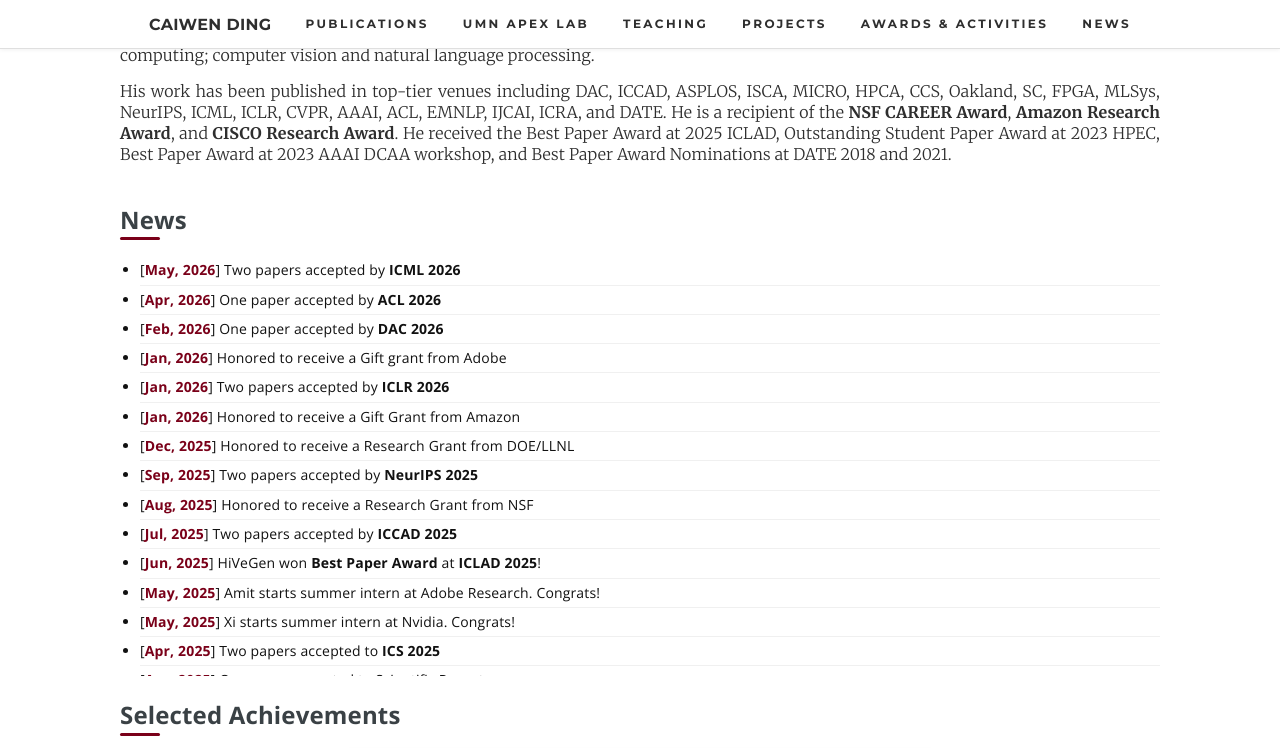
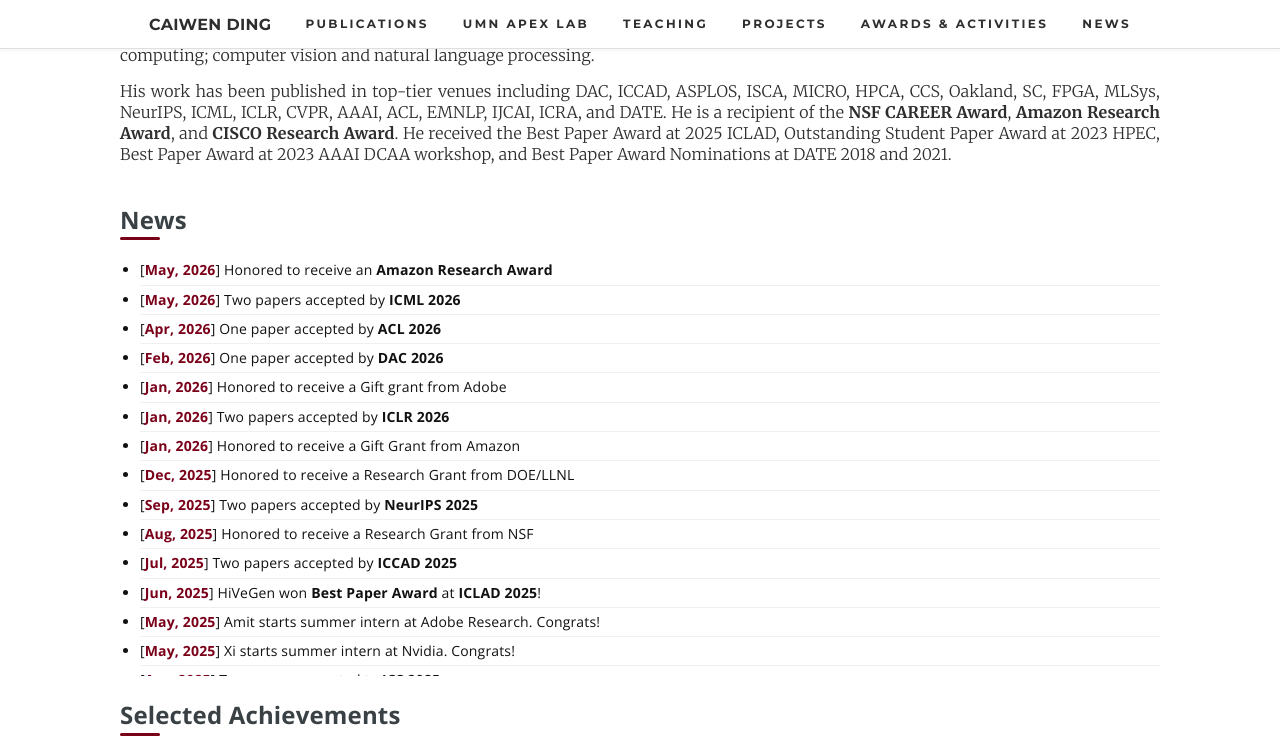
Before and after one commit to caiwending/caiwending.github.io, a Jekyll site: the page built from index.html, in a window 1280 px wide and 900 px high, scrolled down 543 px, cut to the strip 0-748 px from the top of the window. Built offline with Jekyll 4.4.1, drawn with Linux system fonts in a browser that asks for light colours; the list of posts is cut into pages by our own code.

Commit message:
added new award

```diff
--- a/_data/news.yml
+++ b/_data/news.yml
@@ -1,3 +1,7 @@
+- label: award
+  title: "Honored to receive an <strong>Amazon Research Award</strong>"
+  date: May, 2026
+
 - label: paper
   title: "Two papers accepted by <strong>ICML 2026</strong>"
   date: May, 2026
```
